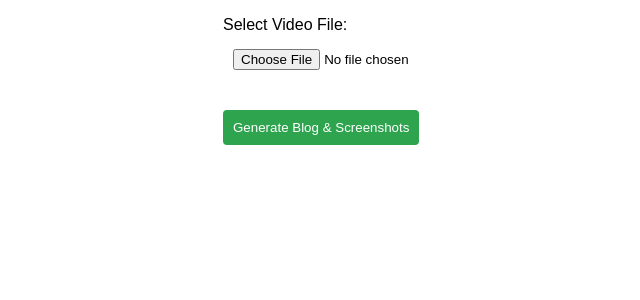
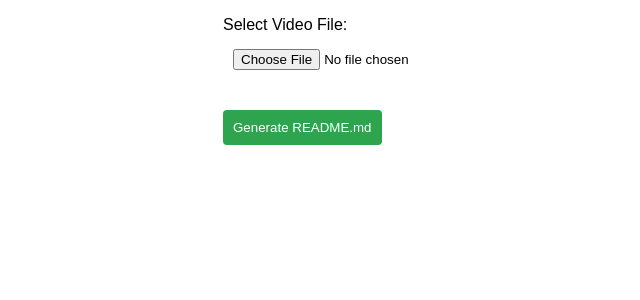
Before and after one commit to shivamrawat1/READMEplease.ai, a Flask app: page /upload in a window 1280 px wide. Shown: the part 124-424 px from the top of the page, without its empty margins (17-657 px from the left). Run offline with Flask 3, Linux system fonts and the light colour scheme; some libraries are stand-ins or nearby versions.

Commit message:
Fixed minor stuff

```diff
--- a/apps/templates/upload.html
+++ b/apps/templates/upload.html
@@ -220,20 +220,15 @@
             <label for="video">Select Video File:</label><br>
             <input type="file" id="video" name="video" accept="video/*" required>
         </div>
-        <button type="submit">Generate Blog & Screenshots</button>
+        <button type="submit">Generate README.md</button>
     </form>
 
     <div class="results">
         {% if results %}
             {% if results.success %}
-                {% if results.has_screenshots %}
-                    <div class="debug-info">
-                        Number of screenshots: {{ results.screenshot_count }}
-                    </div>
-                {% endif %}
 
                 <button onclick="downloadMarkdown()" class="download-button">
-                    Download Markdown & Screenshots
+                    Download README.md
                 </button>
 
                 <!-- Preview section -->
```
